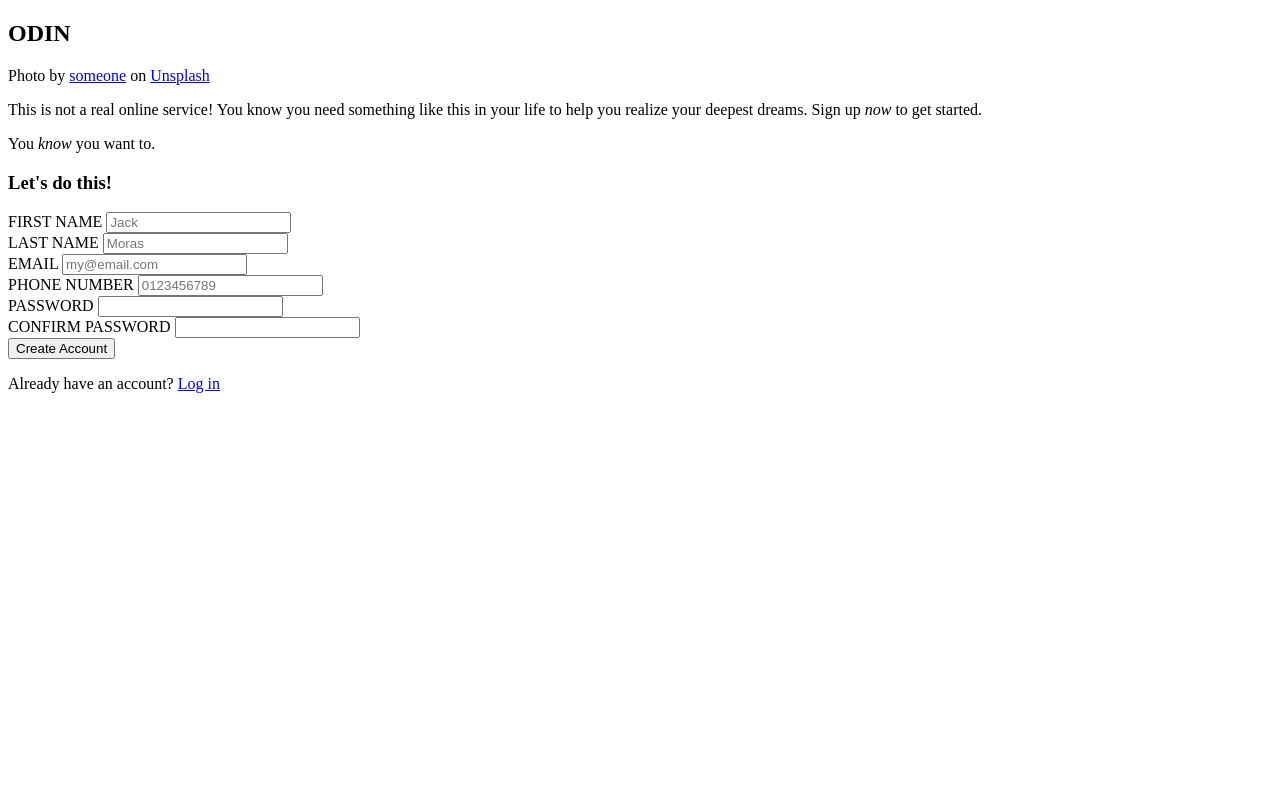
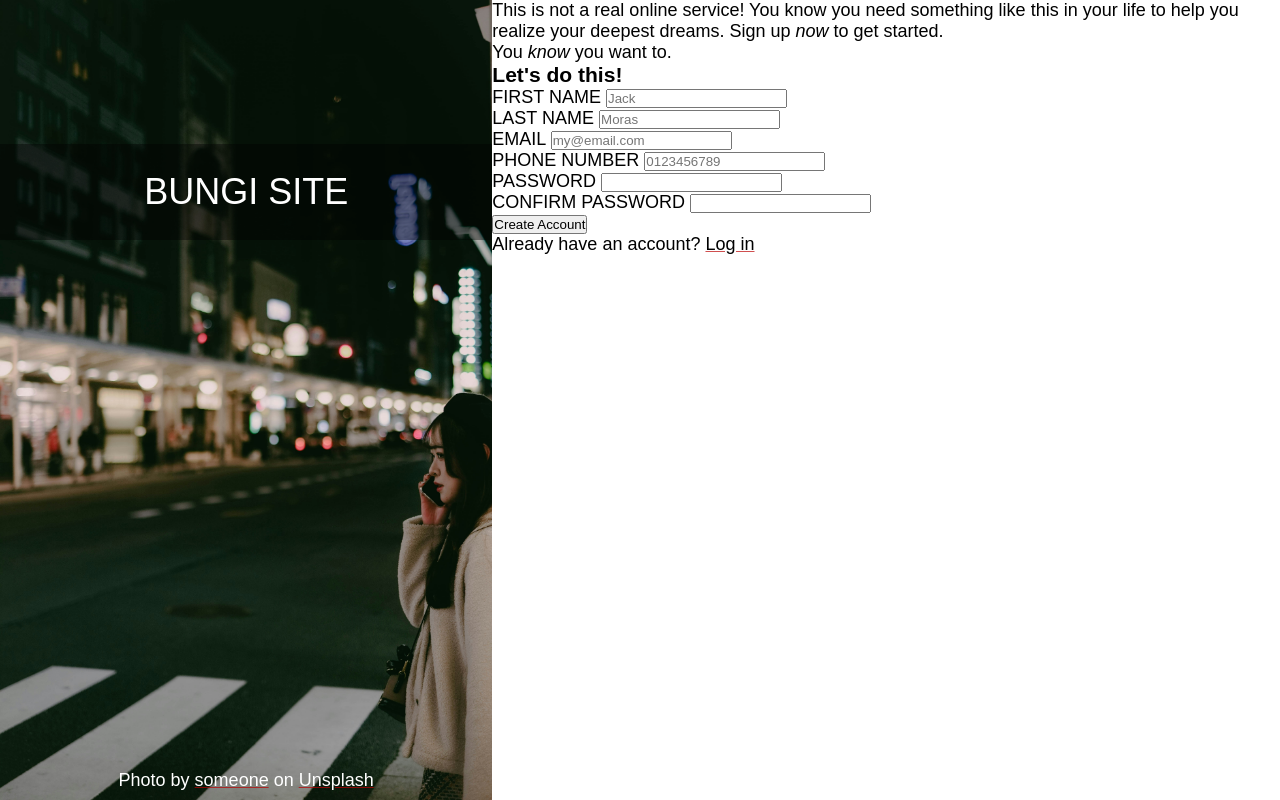
Before and after one commit to kuriroley/sign-up-form, a plain HTML site: page index.html in a window 1280 px wide. Drawn offline with Linux system fonts and the light colour scheme.

Commit message:
simple css styling

```diff
--- a/index.html
+++ b/index.html
@@ -4,13 +4,13 @@
   <meta charset="UTF-8">
   <meta name="viewport" content="width=device-width, initial-scale=1.0">
   <title>Sign up form</title>
+  <link rel="stylesheet" href="style.css">
 </head>
 <body>
-
   <div class="container">
     <div class="left">
       <div class="logo-container">
-        <h2>ODIN</h2>
+        <h2>BUNGI SITE</h2>
       </div>
       <div class="picture-credits">
         <p>Photo by <a href="#">someone</a> on <a href="#">Unsplash</a></p>
@@ -54,12 +54,13 @@
               <label for="confirmpass">CONFIRM PASSWORD</label>
               <input type="password" name="password" id="password">
             </div>
+
+            <div class="bottom-information">
+              <button type="submit">Create Account</button>
+              <div class="account-question">
+                <p>Already have an account? <a href="#">Log in</a></p>
+              </div>
           </form>
-          <div class="bottom-information">
-            <button type="submit">Create Account</button>
-            <div class="account-question">
-              <p>Already have an account? <a href="#">Log in</a></p>
-            </div>
           </div>
         </div>
       </div>
--- a/style.css
+++ b/style.css
@@ -0,0 +1,54 @@
+*{
+  padding: 0;
+  margin: 0;
+}
+
+body{
+  font-family: sans-serif;
+  font-size: 18px;
+  min-height: 100vh;
+}
+a{
+  text-decoration: none;
+  color: inherit;
+  text-decoration: underline rgba(187, 0, 0, 0.69);
+}
+
+.container{
+  display: flex;
+}
+.left{
+  display: flex;
+  text-align: center;
+  flex-direction: column;
+  justify-content: space-between;
+  width: 50%;
+  min-height: 100vh;
+  background-image: url(media/background-1.jpg);
+  background-size: cover;
+}
+.logo-container{
+  margin-top: 6em;
+  display: flex;
+  justify-content: center;
+  align-items: center;
+  background-color: rgba(0, 0, 0, 0.415);
+  color: white;
+  font-size: 1.5rem;
+  height: 4em;
+}
+.logo-container > h2{
+  font-weight: 400;
+}
+.picture-credits{
+  color: white;
+  margin-bottom: 0.5em;
+}
+.picture-credits p {
+  font-weight: 100;
+}
+.right{
+  display: flex;
+  flex-direction: column;
+  width: 80%;
+}
```
Also changed, not shown: media/background-1.jpg (added), 1 other file.
